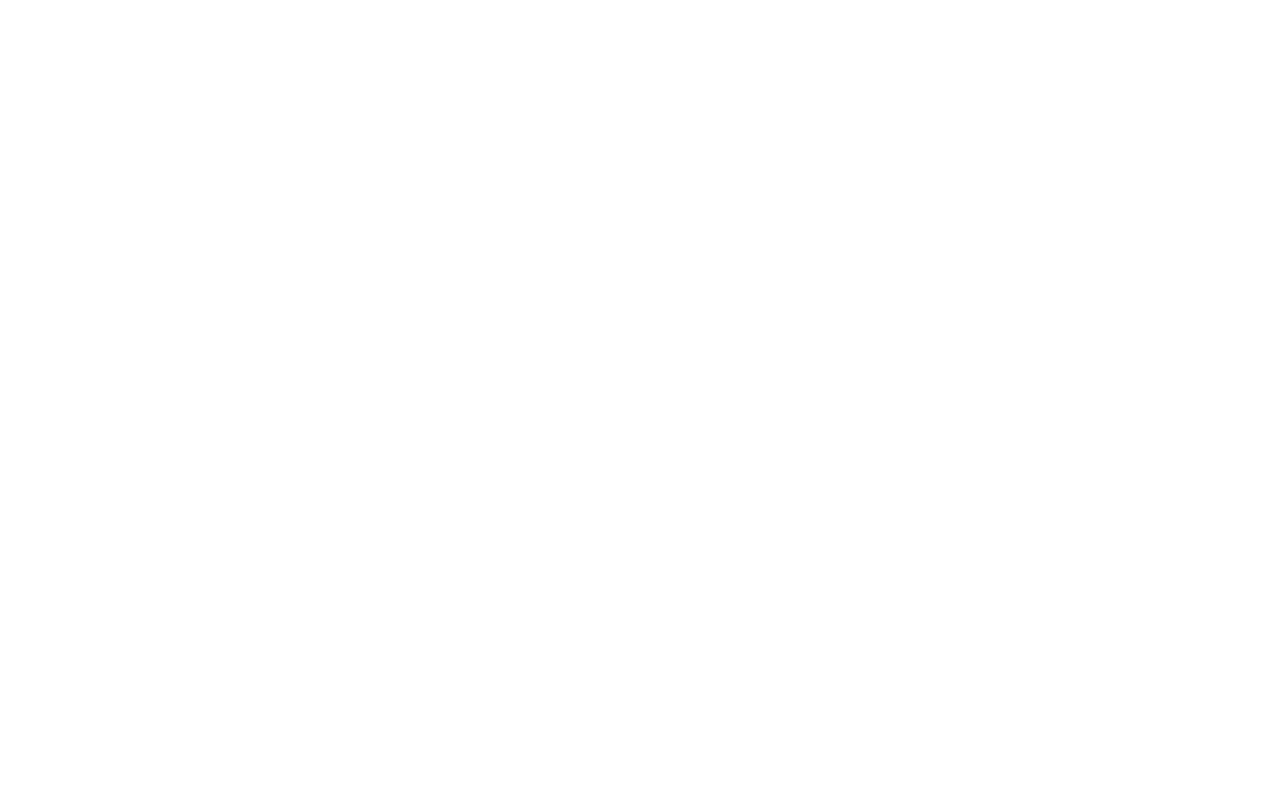
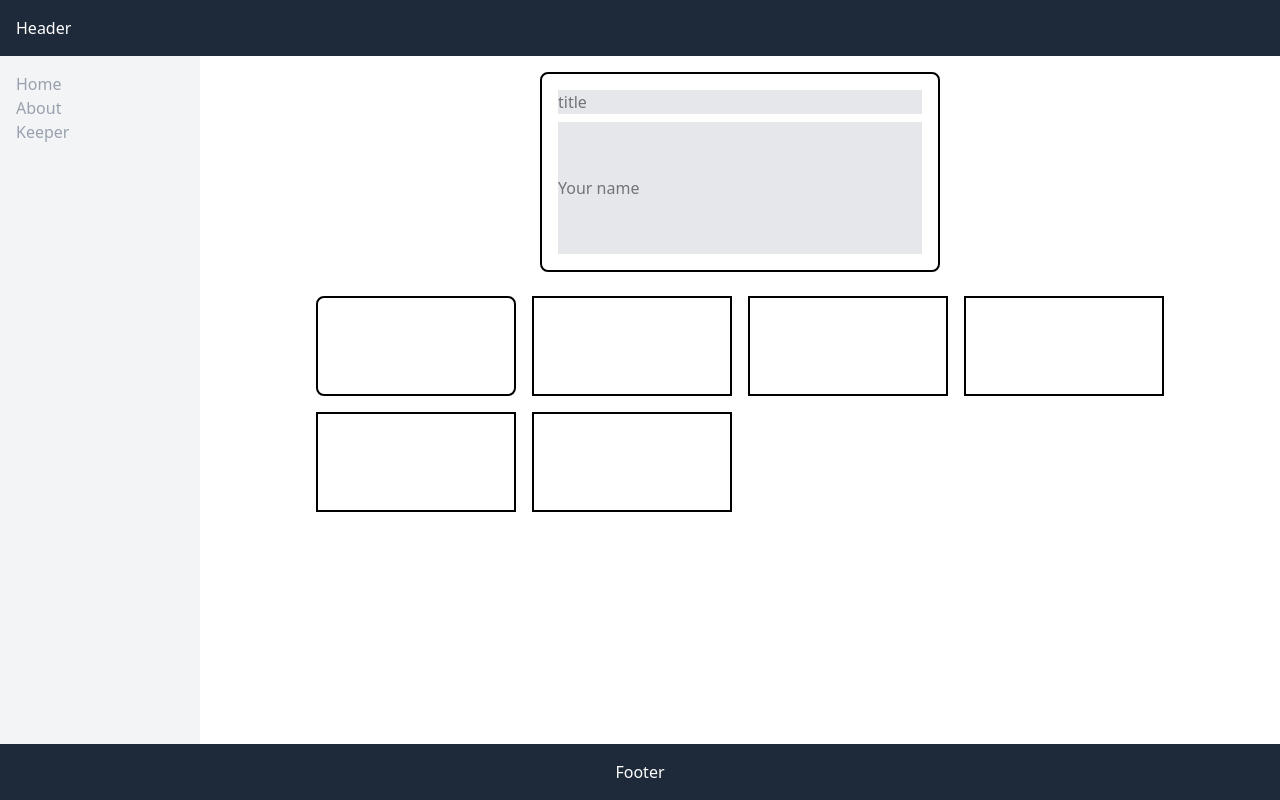
Before and after one commit to thanaphon0737/Keeper_frontend, a React (Vite) app: page /dashboard/keeper in a window 1280 px wide. Before the commit this address had no page. Built offline with nearby package versions, Linux system fonts and the light colour scheme.

Commit message:
+ Home,About,Keeper: feat layout in keeper

```diff
--- /dev/null
+++ b/src/components/Footer.jsx
@@ -0,0 +1,6 @@
+function Footer() {
+  return (
+    <footer className="bg-gray-800 text-white p-4 col-span-2 text-center">Footer</footer>
+  )
+}
+export default Footer
--- a/src/components/Header.jsx
+++ b/src/components/Header.jsx
@@ -0,0 +1,6 @@
+function Header() {
+  return (
+    <header className="bg-gray-800 text-white p-4 col-span-2">Header</header>
+  )
+}
+export default Header
--- a/src/components/Sidebar.jsx
+++ b/src/components/Sidebar.jsx
@@ -0,0 +1,11 @@
+import { Link } from "react-router"
+function Sidebar() {
+  return (
+    <aside className="bg-gray-100 p-4 flex flex-col">
+        <Link to="/dashboard" className="place-self-start text-gray-400">Home</Link>
+        <Link to="/dashboard/about" className="place-self-start text-gray-400">About</Link>
+        <Link to="/dashboard/keeper" className="place-self-start text-gray-400">Keeper</Link>
+    </aside>
+  )
+}
+export default Sidebar
--- a/src/main.jsx
+++ b/src/main.jsx
@@ -5,7 +5,9 @@
 import App from "./App.jsx";
 import Login from "./pages/Login.jsx";
 import Register from "./pages/Register.jsx";
-import Dashboard from "./pages/Dashboard.jsx";
+import Dashboard from "./pages/Home/Dashboard.jsx";
+import About from "./pages/About/About.jsx";
+import Keeper from "./pages/Keeper/Keeper.jsx";
 createRoot(document.getElementById("root")).render(
   <StrictMode>
     <BrowserRouter>
@@ -14,6 +16,8 @@
         <Route path="/login" element={<Login />} />
         <Route path="/register" element={<Register />} />
         <Route path="/dashboard" element={<Dashboard />} />
+        <Route path="/dashboard/about" element={<About />} />
+        <Route path="/dashboard/keeper" element={<Keeper />} />
       </Routes>
     </BrowserRouter>
   </StrictMode>
--- /dev/null
+++ b/src/pages/About/About.jsx
@@ -0,0 +1,15 @@
+import Header from "../../components/Header";
+import Sidebar from "../../components/Sidebar";
+import AboutContent from "./AboutContent";
+import Footer from "../../components/Footer";
+function About() {
+  return (
+    <div className="min-h-screen grid grid-rows-[auto_1fr_auto] grid-cols-[200px_1fr]">
+      <Header/>
+      <Sidebar/>
+      <AboutContent/>
+      <Footer/>
+    </div>
+  )
+}
+export default About
--- /dev/null
+++ b/src/pages/About/AboutContent.jsx
@@ -0,0 +1,6 @@
+function AboutContent() {
+  return (
+    <div className="p-4">AboutContent</div>
+  )
+}
+export default AboutContent
--- a/src/pages/Dashboard.jsx
+++ /dev/null
@@ -1,49 +0,0 @@
-
-import { useEffect,useState } from "react";
-import { getUserProfile, logoutUser } from "../services/api";
-import { useNavigate } from "react-router";
-function Dashboard() {
-    const [userProfile, setUserProfile] = useState(null);
-    let navigate = useNavigate();
-    const userId = sessionStorage.getItem('userId');
-    const handleLogout = async() =>{
-        await logoutUser();
-        console.log('logout success.');
-        sessionStorage.removeItem('userId')
-        navigate("/login")
-    }
-    useEffect(() => {
-        console.log(userId)
-        if(userId) {
-            const fecthProfile = async () =>{
-                try{
-
-                    const userProfile = await getUserProfile(userId);
-                    // console.log(userProfile)
-                    setUserProfile(userProfile)
-                }catch (error){
-                    console.error(error)
-                }
-            }
-            fecthProfile();
-        }
-    },[])
-  return (
-    <div className="flex h-screen justify-center items-center">
-      <div className="flex flex-col">
-      <h2>Dashboard</h2>
-        <div className="flex gap-2">
-        <span>account: </span>
-        {userProfile?.username}
-        </div>
-        <div className="flex gap-2">
-        <span>email: </span>
-        {userProfile?.email}
-        </div>
-        <button onClick={handleLogout} className="cursor-pointer">Logout</button>
-
-      </div>
-    </div>
-  );
-}
-export default Dashboard;
--- /dev/null
+++ b/src/pages/Home/Dashboard.jsx
@@ -0,0 +1,58 @@
+import { useEffect, useState } from "react";
+import { getUserProfile, logoutUser } from "../../services/api";
+import { useNavigate } from "react-router";
+import Header from "../../components/Header";
+import Sidebar from "../../components/Sidebar";
+import Footer from "../../components/Footer";
+import DashboardContent from "./DashboardContent";
+function Dashboard() {
+  const [userProfile, setUserProfile] = useState(null);
+  let navigate = useNavigate();
+  const userId = sessionStorage.getItem("userId");
+  const handleLogout = async () => {
+    await logoutUser();
+    console.log("logout success.");
+    sessionStorage.removeItem("userId");
+    navigate("/login");
+  };
+  useEffect(() => {
+    console.log(userId);
+    if (userId) {
+      const fecthProfile = async () => {
+        try {
+          const userProfile = await getUserProfile(userId);
+          // console.log(userProfile)
+          setUserProfile(userProfile);
+        } catch (error) {
+          console.error(error);
+        }
+      };
+      fecthProfile();
+    }
+  }, []);
+  return (
+    <div className="min-h-screen grid grid-rows-[auto_1fr_auto] grid-cols-[200px_1fr]">
+      <Header/>
+      <Sidebar/>
+      <DashboardContent/>
+      <Footer/>
+    </div>
+
+    // <div className="flex h-screen justify-center items-center">
+    //   <div className="flex flex-col">
+    //   <h2>Dashboard</h2>
+    //     <div className="flex gap-2">
+    //     <span>account: </span>
+    //     {userProfile?.username}
+    //     </div>
+    //     <div className="flex gap-2">
+    //     <span>email: </span>
+    //     {userProfile?.email}
+    //     </div>
+    //     <button onClick={handleLogout} className="cursor-pointer">Logout</button>
+
+    //   </div>
+    // </div>
+  );
+}
+export default Dashboard;
--- /dev/null
+++ b/src/pages/Home/DashboardContent.jsx
@@ -0,0 +1,6 @@
+function DashboardContent() {
+  return (
+    <main className="p-4">Welcome to Dashboard</main>
+  )
+}
+export default DashboardContent
--- /dev/null
+++ b/src/pages/Keeper/Keeper.jsx
@@ -0,0 +1,15 @@
+import Header from "../../components/Header";
+import Sidebar from "../../components/Sidebar";
+import KeeperContent from "./KeeperContent";
+import Footer from "../../components/Footer";
+function Keeper() {
+  return (
+    <div className="min-h-screen grid grid-rows-[auto_1fr_auto] grid-cols-[200px_1fr]">
+      <Header/>
+      <Sidebar/>
+      <KeeperContent/>
+      <Footer/>
+    </div>
+  )
+}
+export default Keeper
--- /dev/null
+++ b/src/pages/Keeper/KeeperContent.jsx
@@ -0,0 +1,25 @@
+function KeeperContent() {
+  return (
+    <div className="p-4 flex flex-col justify-start items-center gap-6">
+      <div className="card border-2 h-[200px] w-[400px] rounded-lg">
+        <form action="post" className="flex flex-col p-4 gap-2 h-full">
+          <input type="text" placeholder="title" className="bg-gray-200" />
+          <input
+            type="text"
+            class="w-full h-full bg-gray-200"
+            placeholder="Your name"
+          />
+        </form>
+      </div>
+      <div className="grid grid-cols-4 gap-4 overflow-hidden ">
+        <div className="mul-card border-2 h-[100px] w-[200px] rounded-lg"></div>
+        <div className="mul-card border-2 h-[100px] w-[200px]"></div>
+        <div className="mul-card border-2 h-[100px] w-[200px]"></div>
+        <div className="mul-card border-2 h-[100px] w-[200px]"></div>
+        <div className="mul-card border-2 h-[100px] w-[200px]"></div>
+        <div className="mul-card border-2 h-[100px] w-[200px]"></div>
+      </div>
+    </div>
+  );
+}
+export default KeeperContent;
```
